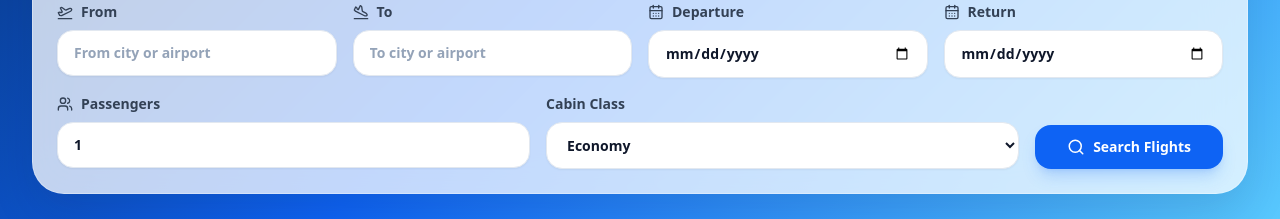
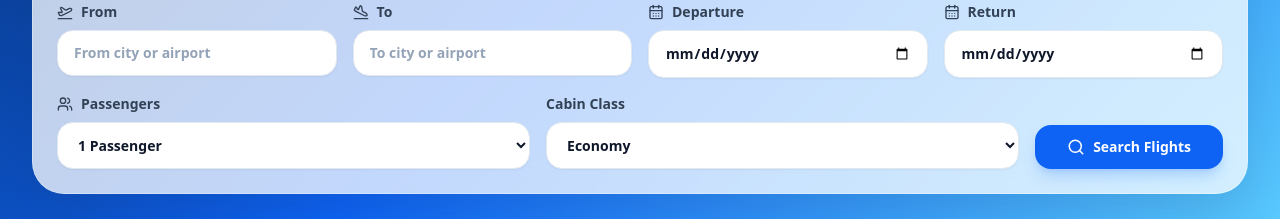
Before and after one commit to brianmichaelu/airline-website, a Next.js app: page / in a window 1280 px wide. Shown: the part 780-999 px from the top of the page. Built offline with nearby package versions, Linux system fonts and the light colour scheme.

Commit message:
Update FlightSearchForm.tsx

```diff
--- a/components/FlightSearchForm.tsx
+++ b/components/FlightSearchForm.tsx
@@ -449,16 +449,18 @@ export default function FlightSearchForm() {
             Passengers
           </span>
 
-          <input
-            type="number"
-            min={1}
-            max={9}
-            className={fieldClass}
-            value={form.passengers}
-            onChange={(event) =>
-              update("passengers", Number(event.target.value))
-            }
-          />
+          <select
+  className={fieldClass}
+  value={form.passengers}
+  onChange={(event) => update("passengers", Number(event.target.value))}
+>
+  {[1, 2, 3, 4, 5, 6, 7, 8, 9].map((passengerCount) => (
+    <option key={passengerCount} value={passengerCount}>
+      {passengerCount} {passengerCount === 1 ? "Passenger" : "Passengers"}
+    </option>
+  ))}
+</select>
+
         </label>
 
         <label>
```
